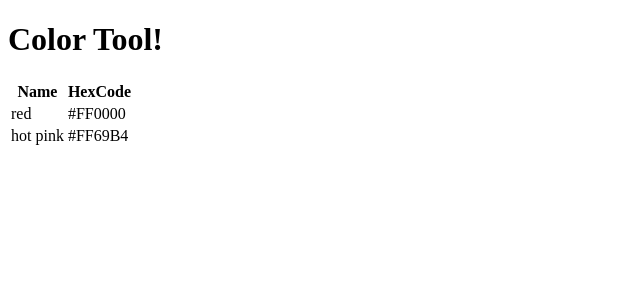
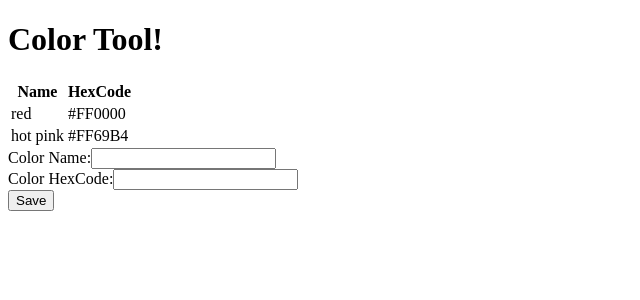
Before and after one commit to training4developers/angular_12112017, an Angular app: page / in a window 1280 px wide. Shown: the top 300 px of the page, without its empty margins (0-640 px from the left). Built offline with nearby package versions, Linux system fonts and the light colour scheme.

Commit message:
added code demos

```diff
--- a/src/app/color-tool/color-tool.module.ts
+++ b/src/app/color-tool/color-tool.module.ts
@@ -1,10 +1,12 @@
 import { NgModule } from '@angular/core';
 import { CommonModule } from '@angular/common';
+import { FormsModule, ReactiveFormsModule } from '@angular/forms';
+
 import { ColorHomeComponent } from './components/color-home/color-home.component';
 
 @NgModule({
   imports: [
-    CommonModule
+    CommonModule, FormsModule, ReactiveFormsModule,
   ],
   declarations: [ColorHomeComponent],
   exports: [ColorHomeComponent],
--- a/src/app/color-tool/components/color-home/color-home.component.html
+++ b/src/app/color-tool/components/color-home/color-home.component.html
@@ -15,3 +15,21 @@
     </tr>
   </tbody>
 </table>
+<form>
+
+  <div>
+    <label for="color-name">Color Name:</label>
+    <input type="text" id="color-name" name="colorNameInput"
+      [(ngModel)]="colorTemplateForm.colorName">
+  </div>
+
+  <div>
+    <label for="color-hexcode">Color HexCode:</label>
+    <input type="text" id="color-hexcode" name="colorHexCodeInput"
+      [(ngModel)]="colorTemplateForm.colorHexCode">
+  </div>
+
+  <button type="button" (click)="showTemplateForm()">Save</button>
+
+
+</form>
--- a/src/app/color-tool/components/color-home/color-home.component.ts
+++ b/src/app/color-tool/components/color-home/color-home.component.ts
@@ -11,10 +11,19 @@ export class ColorHomeComponent {
 
   public headerText = 'Color Tool!';
 
+  public colorTemplateForm = {
+    colorName: '',
+    colorHexCode: '',
+  };
+
   public colors: Color[] = [
     { id: 1, name: 'red', hexCode: '#FF0000' },
     { id: 2, name: 'hot pink', hexCode: '#FF69B4' },
   ];
 
+  public showTemplateForm() {
+    console.log(this.colorTemplateForm);
+  }
+
 
 }
```
